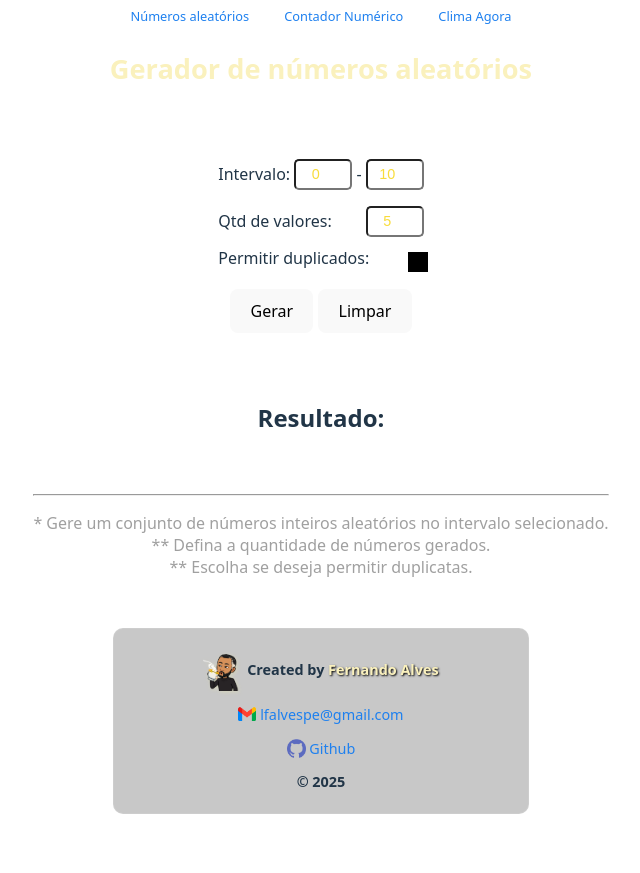
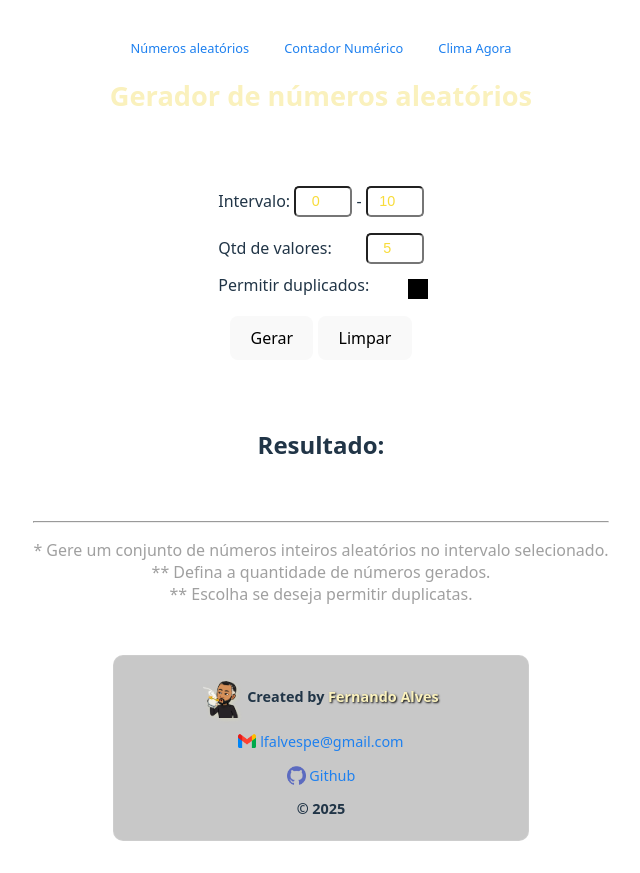
Before and after one commit to lfalvespe/numeros-aleatorios-react, a React (Vite) app: page / in a window 1280 px wide. Shown: the whole page, without its empty margins (319-959 px from the left). Before the commit the page ends 846 px from the top, so only its background shows below. Built offline with nearby package versions, Linux system fonts and the light colour scheme.

Commit message:
nav position adjusted

```diff
--- a/src/App.css
+++ b/src/App.css
@@ -6,10 +6,6 @@
 }
 
 nav {
-  position: fixed;
-  top: 0;
-  left: 50%;
-  transform: translateX(-50%);
   display: flex;
   justify-content: center;
   column-gap: 5px;
```
